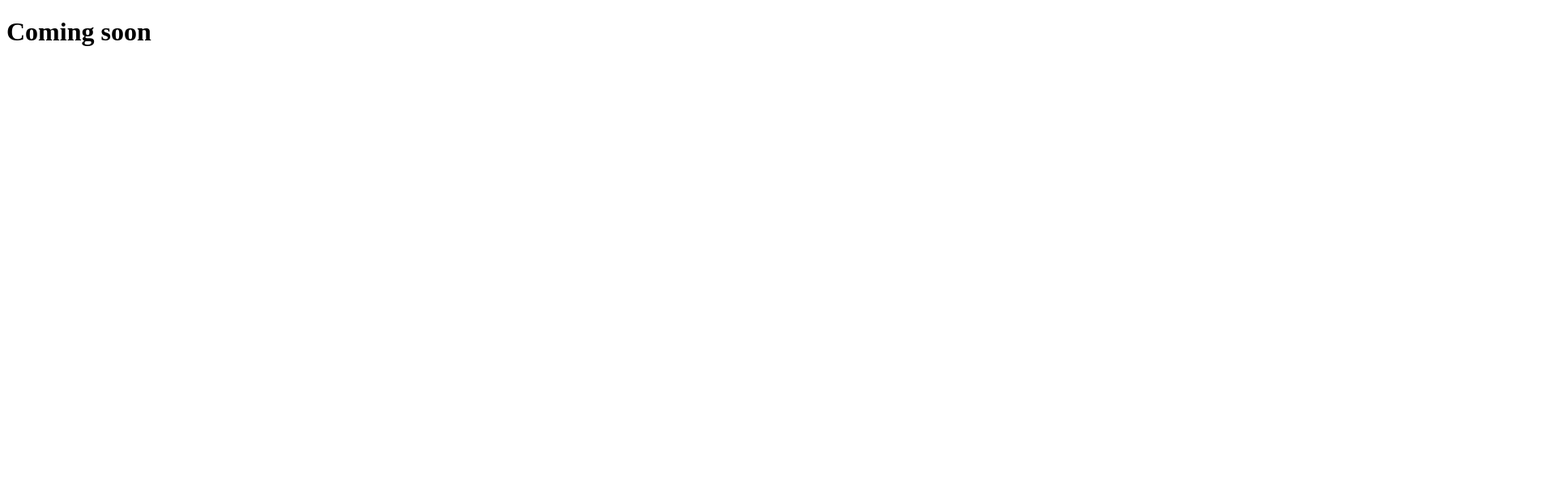
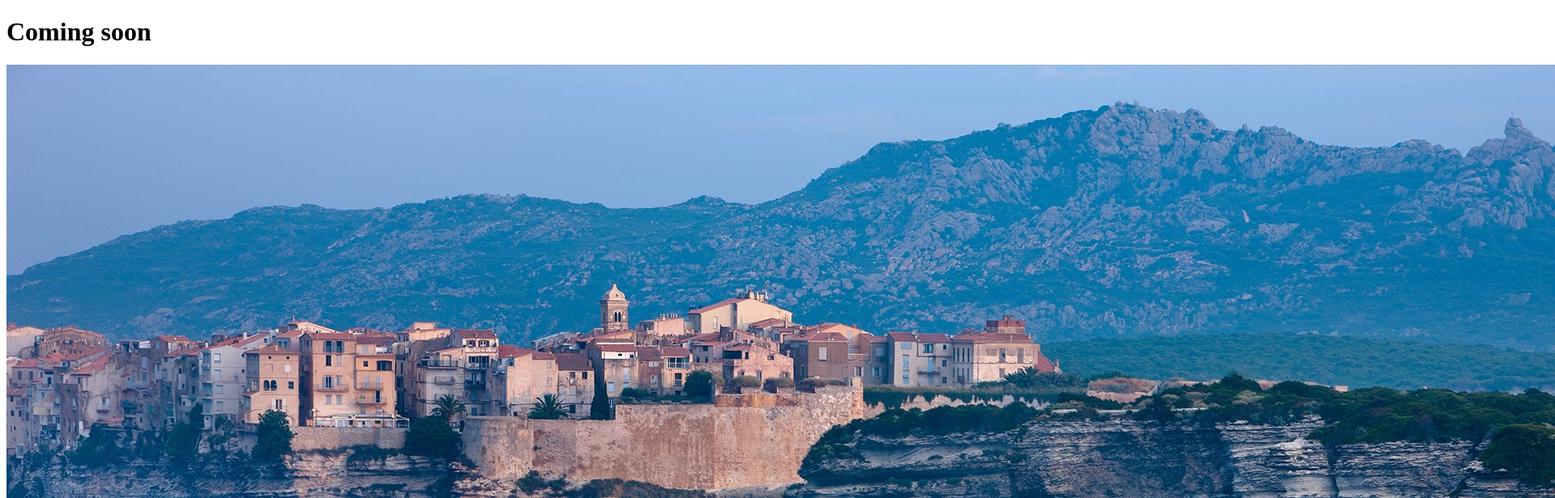
Before and after one commit to madalienn/git101, a plain HTML site: page index.html in a window 1280 px wide. Shown: the top 616 px of the page at 81% size, 1920 px wide, since content can reach past the window. Drawn offline with Linux system fonts and the light colour scheme.

Commit message:
added Corsica image

```diff
--- a/index.html
+++ b/index.html
@@ -5,5 +5,6 @@
 </head>
 <body>
 	<h1>Coming soon</h1>
+	<img src="corsica.jpg" alt="">
 </body>
 </html>
```
Also changed, not shown: corsica.jpg (added).
